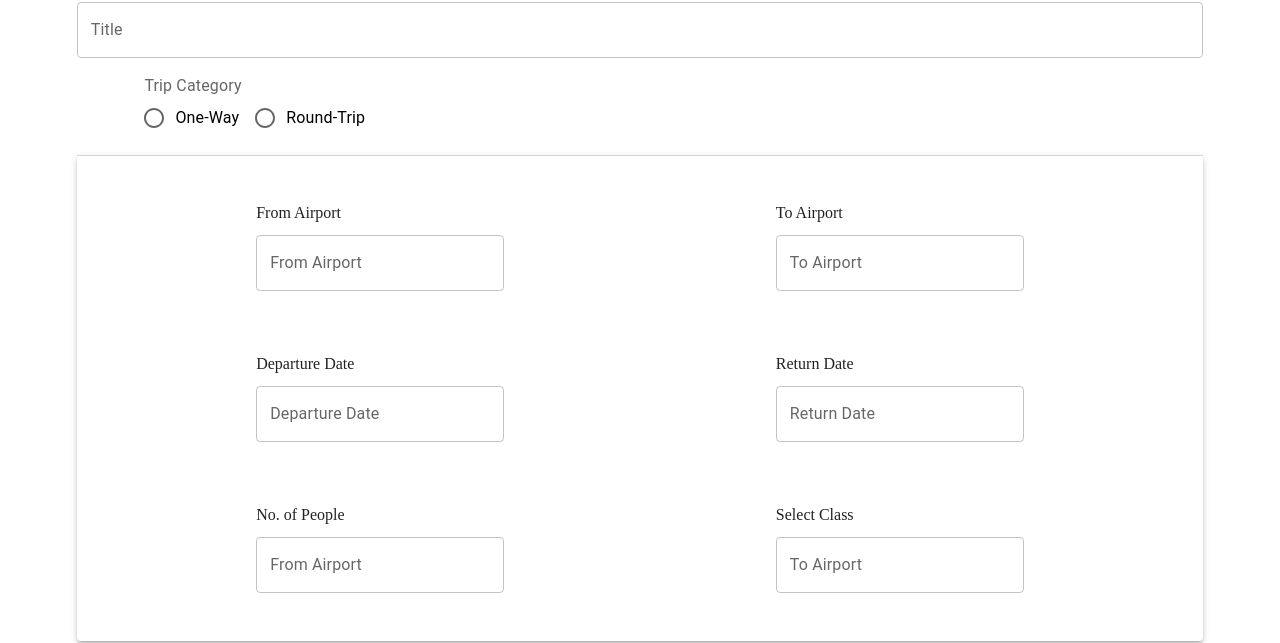
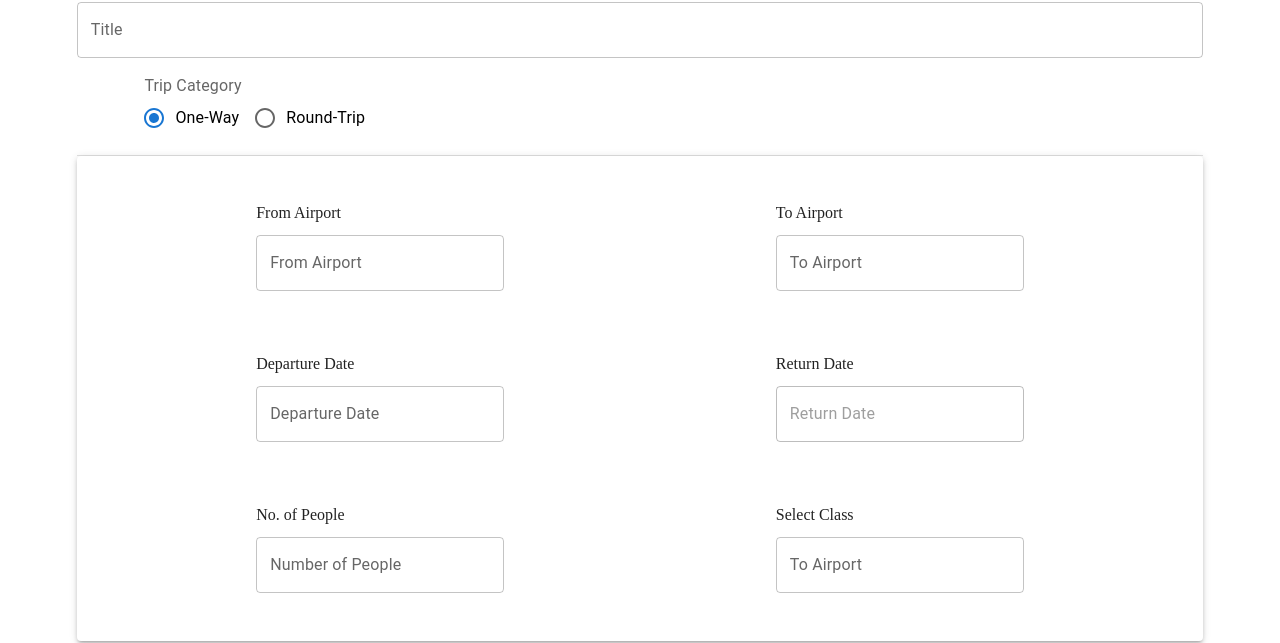
Before and after one commit to AshabWazowski/Travel-Booking-Form, a React (Create React App) app in the folder client/: page /booking in a window 1280 px wide. Shown: the part 409-1052 px from the top of the page. Built offline with nearby package versions, Linux system fonts and the light colour scheme; no server answers; a web font is replaced by a local one.

Commit message:
Added Formik validation in the Booking form

```diff
--- a/client/src/Assets/SharedAssets.jsx
+++ b/client/src/Assets/SharedAssets.jsx
@@ -11,6 +11,10 @@ import {
 import React from "react";
 import { DatePicker, LocalizationProvider } from "@mui/x-date-pickers";
 import { AdapterDayjs } from "@mui/x-date-pickers/AdapterDayjs";
+import dayjs from "dayjs";
+
+
+
 
 export const SharedBox = ({
   children,
@@ -43,13 +47,14 @@ export const SharedBox = ({
   );
 };
 
-export const SharedBtn = ({ children, variant, disabled, onClick, color }) => {
+export const SharedBtn = ({ type, children, variant, disabled, onClick, color }) => {
   return (
     <Button
       variant={variant || "outlined"}
       disabled={disabled}
       color={color || "primary"}
       onClick={onClick}
+      type={type}
     >
       {children}
     </Button>
@@ -116,6 +121,11 @@ export const SharedTextField = ({
   value,
   onChange,
   fullWidth,
+  name,
+  errors,
+  helperText,
+  handleChange,
+  handleBlur,
 }) => {
   return (
     <TextField
@@ -123,8 +133,12 @@ export const SharedTextField = ({
       label={label}
       placeholder={placeholder || ""}
       value={value || ""}
-      onChange={onChange}
+      onChange={handleChange}
       fullWidth={fullWidth}
+      error={errors}
+      helperText={helperText}
+      name={name}
+      onBlur={handleBlur}
     />
   );
 };
@@ -153,10 +167,30 @@ export const SharedSelect = ({
   );
 };
 
-export const SharedDatePicker = ({ value, handleChange, label }) => {
+export const SharedDatePicker = ({
+  value,
+  handleChange,
+  label,
+  handleBlur,
+  helperText,
+  error,
+  name,
+  disabled,
+  disablePast,
+}) => {
   return (
     <LocalizationProvider dateAdapter={AdapterDayjs}>
-      <DatePicker value={value} onChange={handleChange} label={label} />
+      <DatePicker
+      disablePast={disablePast}
+      disabled={disabled}
+        name={name}
+        onBlur={handleBlur}
+        value={value}
+        onChange={handleChange}
+        label={label}
+        error={error}
+        helperText={helperText}
+      />
     </LocalizationProvider>
   );
 };
--- a/client/src/BookingDetails/FormButtons/FormButtons.jsx
+++ b/client/src/BookingDetails/FormButtons/FormButtons.jsx
@@ -5,8 +5,8 @@ const FormButtons = () => {
   return (
     <SharedBox justifyContent='flex-end' gap='1.5rem'>
         <SharedBtn variant='text'>Cancel</SharedBtn>
-        <SharedBtn>Save</SharedBtn>
-        <SharedBtn variant='contained'>Submit</SharedBtn>
+        <SharedBtn type="Submit">Save</SharedBtn>
+        <SharedBtn variant='contained' type="Submit">Submit</SharedBtn>
 
     </SharedBox>
   )
--- a/client/src/BookingDetails/TravelForm/FlightDetails.jsx
+++ b/client/src/BookingDetails/TravelForm/FlightDetails.jsx
@@ -1,4 +1,4 @@
-import React from "react";
+import React, { Fragment } from "react";
 import {
   SharedBox,
   SharedDatePicker,
@@ -6,9 +6,17 @@ import {
   SharedTextField,
 } from "../../Assets/SharedAssets";
 
-const FlightDetails = ({ dpt, returnDate }) => {
+const FlightDetails = ({
+  values,
+  errors,
+  touched,
+  handleBlur,
+  handleChange,
+}) => {
+
+
   return (
-    <>
+    <Fragment>
       <SharedPaper elevation={3} width="100%" overflow="hidden">
         <SharedBox display="block" width="100%" flexDirection="column">
           <SharedBox justifyContent="space-between">
@@ -18,6 +26,14 @@ const FlightDetails = ({ dpt, returnDate }) => {
                 type="text"
                 variant="outlined"
                 label="From Airport"
+                name="fromAirport"
+                value={values.fromAirport}
+                handleBlur={handleBlur}
+                handleChange={handleChange}
+                errors={
+                  Boolean(touched.fromAirport) && Boolean(errors.fromAirport)
+                }
+                helperText={touched.fromAirport && errors.fromAirport}
               />
             </SharedBox>
 
@@ -27,6 +43,9 @@ const FlightDetails = ({ dpt, returnDate }) => {
                 type="text"
                 variant="outlined"
                 label="To Airport"
+                name="toAirport"
+                value={values.toAirport}
+                handleChange={handleChange}
               />
             </SharedBox>
           </SharedBox>
@@ -34,13 +53,31 @@ const FlightDetails = ({ dpt, returnDate }) => {
           <SharedBox justifyContent="space-between">
             <SharedBox flexDirection="column" alignItems="start" gap="0.8rem">
               <label>Departure Date</label>
-              <SharedDatePicker label="Departure Date" />
+              <SharedDatePicker
+                disablePast
+                name="dptDate"
+                value={values.dptDate}
+                handleChange={handleChange}
+                handleBlur={handleBlur}
+                label="Departure Date"
+                errors={Boolean(touched.dptDate) && Boolean(errors.dptDate)}
+                helperText={touched.dptDate && errors.dptDate}
+              />
             </SharedBox>
 
             <SharedBox flexDirection="column" alignItems="start" gap="0.8rem">
               <label>Return Date</label>
-
-              <SharedDatePicker label="Return Date" />
+              <SharedDatePicker
+              disablePast
+              disabled={values.radioCheck === "Oneway" ? true : false}
+              label="Return Date"
+              name="dptDate"
+              value={values.dptDate}
+              handleChange={handleChange}
+              handleBlur={handleBlur}
+              errors={Boolean(touched.dptDate) && Boolean(errors.dptDate)}
+              helperText={touched.dptDate && errors.dptDate}
+              />
             </SharedBox>
           </SharedBox>
 
@@ -50,7 +87,13 @@ const FlightDetails = ({ dpt, returnDate }) => {
               <SharedTextField
                 type="number"
                 variant="outlined"
-                label="From Airport"
+                label="Number of People"
+                name="peopleCount"
+                value={values.peopleCount}
+                handleChange={handleChange}
+                handleBlur={handleBlur}
+                errors={Boolean(touched.peopleCount) && Boolean(errors.peopleCount)}
+                helperText={touched.peopleCount && errors.peopleCount}
               />
             </SharedBox>
 
@@ -61,7 +104,7 @@ const FlightDetails = ({ dpt, returnDate }) => {
           </SharedBox>
         </SharedBox>
       </SharedPaper>
-    </>
+    </Fragment>
   );
 };
 
--- a/client/src/BookingDetails/TravelForm/RadioCheck.jsx
+++ b/client/src/BookingDetails/TravelForm/RadioCheck.jsx
@@ -8,18 +8,13 @@ import {
 import React, { useState } from "react";
 import { SharedBox } from "../../Assets/SharedAssets";
 
-const RadioCheck = () => {
-  const [value, setValue] = useState("One-Way");
+const RadioCheck = ({values, handleChange}) => {
 
-  const handleChange = (e) => {
-    setValue(e.target.value);
-  };
-  console.log('Radio', value)
   return (
     <SharedBox justifyContent="flex-start">
       <FormControl>
         <FormLabel>Trip Category</FormLabel>
-        <RadioGroup row value={value} onChange={handleChange}>
+        <RadioGroup name="radioCheck" row value={values.radioCheck} onChange={handleChange}>
           <FormControlLabel
             value="Oneway"
             control={<Radio />}
--- a/client/src/BookingDetails/TravelForm/TravelForm.jsx
+++ b/client/src/BookingDetails/TravelForm/TravelForm.jsx
@@ -1,33 +1,49 @@
-import { Divider, IconButton, InputLabel, Tooltip } from '@mui/material'
-import React from 'react'
-import { SharedBox, SharedTextField } from '../../Assets/SharedAssets'
-import FlightDetails from './FlightDetails'
-import RadioCheck from './RadioCheck'
-import InfoIcon from '@mui/icons-material/Info';
+import { Divider, IconButton, InputLabel, Tooltip } from "@mui/material";
+import React from "react";
+import { SharedBox, SharedTextField } from "../../Assets/SharedAssets";
+import FlightDetails from "./FlightDetails";
+import RadioCheck from "./RadioCheck";
+import InfoIcon from "@mui/icons-material/Info";
 
-
-
-const TravelForm = ({dpt, returnDate, }) => {
-
-
+const TravelForm = ({ values, errors, touched, handleBlur, handleChange }) => {
   return (
-    <SharedBox display='block'>
-      <SharedBox padding='0' flexDirection='column' alignItems='start' gap='0.5rem'>
-      <SharedBox padding='0' alignItems='start' flexDirection='row'>
-      <InputLabel sx={{fontSize:'25px'}}>Title</InputLabel>
-      <Tooltip title="Title must be within 100 Letters">
+    <SharedBox display="block">
+      <SharedBox
+        padding="0"
+        flexDirection="column"
+        alignItems="start"
+        gap="0.5rem"
+      >
+        <SharedBox padding="0" alignItems="start" flexDirection="row">
+          <InputLabel sx={{ fontSize: "25px" }}>Title</InputLabel>
+          <Tooltip title="Title must be within 100 Letters" placement="right">
             <IconButton>
-      <InfoIcon/>
+              <InfoIcon />
             </IconButton>
           </Tooltip>
         </SharedBox>
-        <SharedTextField fullWidth label="Title" />
+        <SharedTextField
+          name="title"
+          value={values.title}
+          handleBlur={handleBlur}
+          handleChange={handleChange}
+          errors={Boolean(touched.title) && Boolean(errors.title)}
+          helperText={touched.title && errors.title}
+          fullWidth
+          label="Title"
+        />
       </SharedBox>
-        <RadioCheck/>
-        <Divider/>
-        <FlightDetails dpt={dpt} returnDate={returnDate}/>
+      <RadioCheck values={values} handleChange={handleChange} />
+      <Divider />
+      <FlightDetails
+        values={values}
+        touched={touched}
+        errors={errors}
+        handleBlur={handleBlur}
+        handleChange={handleChange}
+      />
     </SharedBox>
-  )
-}
+  );
+};
 
-export default TravelForm
+export default TravelForm;
--- a/client/src/Routing/index.js
+++ b/client/src/Routing/index.js
@@ -7,20 +7,16 @@ import ExpenseForm from "../BookingDetails/ExpensesForm/ExpenseForm";
 import FormButtons from "../BookingDetails/FormButtons/FormButtons";
 import { useParams } from "react-router-dom";
 import axios from "axios";
-import{Formik } from 'formik';
-import * as yup from 'yup';
-
+import { Formik } from "formik";
+import * as yup from "yup";
 
 const validationSchema = yup.object().shape({
-      title:yup.string().required("required"),
-      fromAirport: yup.string("Enter Departure Airport").required("required"),
-      departureDate: yup.date().required("required"),
-      returnDate: yup.date().required("required"),
-
-})
-
-
-
+  title: yup.string().required("required"),
+  fromAirport: yup.string("Enter Departure Airport").required("required"),
+  // departureDate: yup.date().required("required"),
+  // returnDate: yup.date().required("required"),
+  people: yup.number().required("required"),
+});
 
 export const HomePage = () => {
   return (
@@ -31,13 +27,59 @@ export const HomePage = () => {
   );
 };
 
-export const BookingHomePage = ({ row }) => {
+const initialValues = {
+  bookId: "",
+  title: "",
+  fromAirport: "",
+  toAirport: "",
+  dptDate: null,
+  returnDate: null,
+  peopleCount:null,
+  flightClass: "",
+  hotel: false,
+  hotelDays: 0,
+  car: false,
+  carType: "",
+  carDays: 0,
+  radioCheck: "Oneway",
+};
+
+export const BookingHomePage = () => {
+
+
+  const handleFormSubmit = (values) => {
+    console.log("Form Submission: ", values);
+  };
   return (
     <div>
       <Instruction />
-      {row ? <TravelForm dpt={row.dpt} returnDate={row.return}/> : <TravelForm/>}
-      <ExpenseForm />
-      <FormButtons />
+      <Formik
+        initialValues={initialValues}
+        validationSchema={validationSchema}
+        onSubmit={handleFormSubmit}
+      >
+        {({
+          values,
+          touched,
+          errors,
+          handleSubmit,
+          handleBlur,
+          handleChange,
+        }) => (
+          <form onSubmit={handleSubmit}>
+            <TravelForm
+              values={values}
+              touched={touched}
+              errors={errors}
+              handleBlur={handleBlur}
+              handleChange={handleChange}
+            />
+            <ExpenseForm />
+
+            <FormButtons />
+          </form>
+        )}
+      </Formik>
     </div>
   );
 };
@@ -60,7 +102,7 @@ export const EditBookingPage = () => {
       console.log("Ashab Error is: ", error.message);
     }
   };
-  console.log('Row Data' ,row)
+  console.log("Row Data", row);
 
-  return <BookingHomePage row={row[0]}/>;
+  return <BookingHomePage row={row[0]} />;
 };
```
Also changed, not shown: client/src/API_Handling/ApiHandling.js (added). Lines whose indentation alone changed are shown as unchanged.
